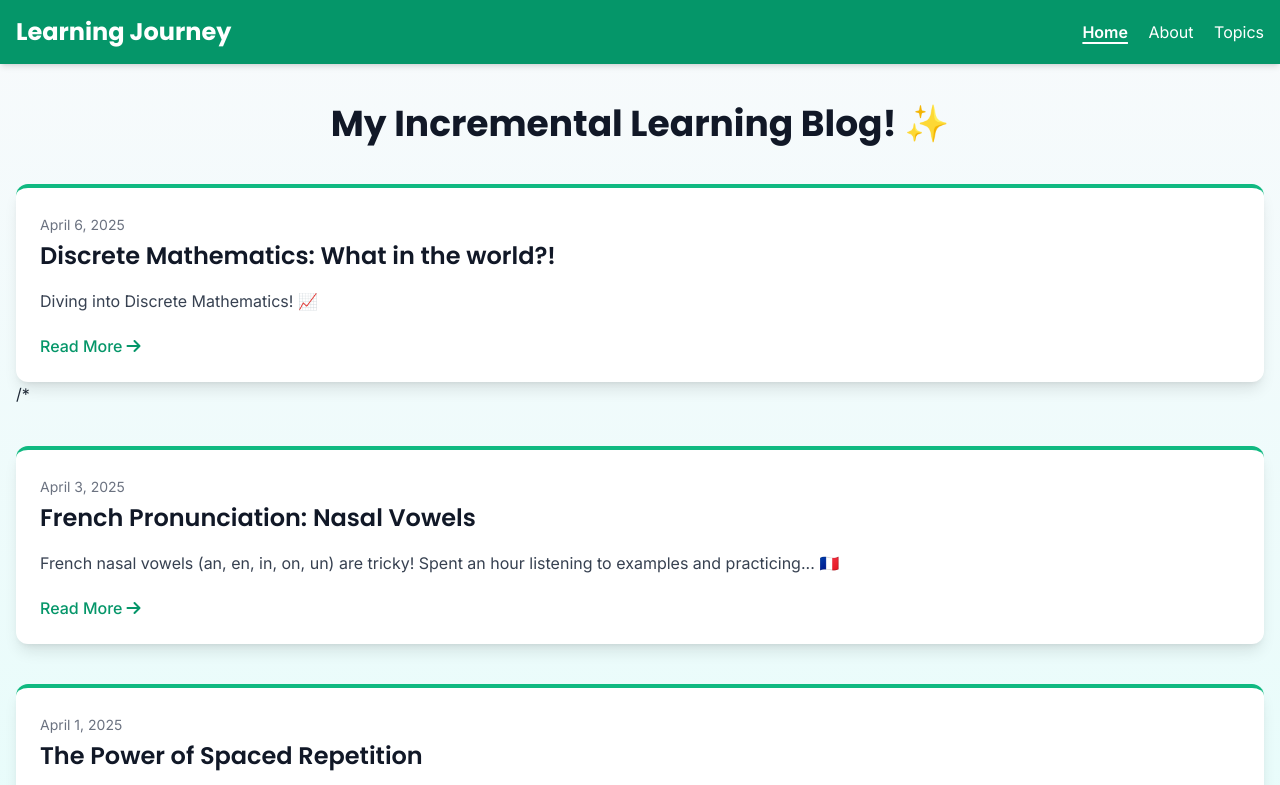
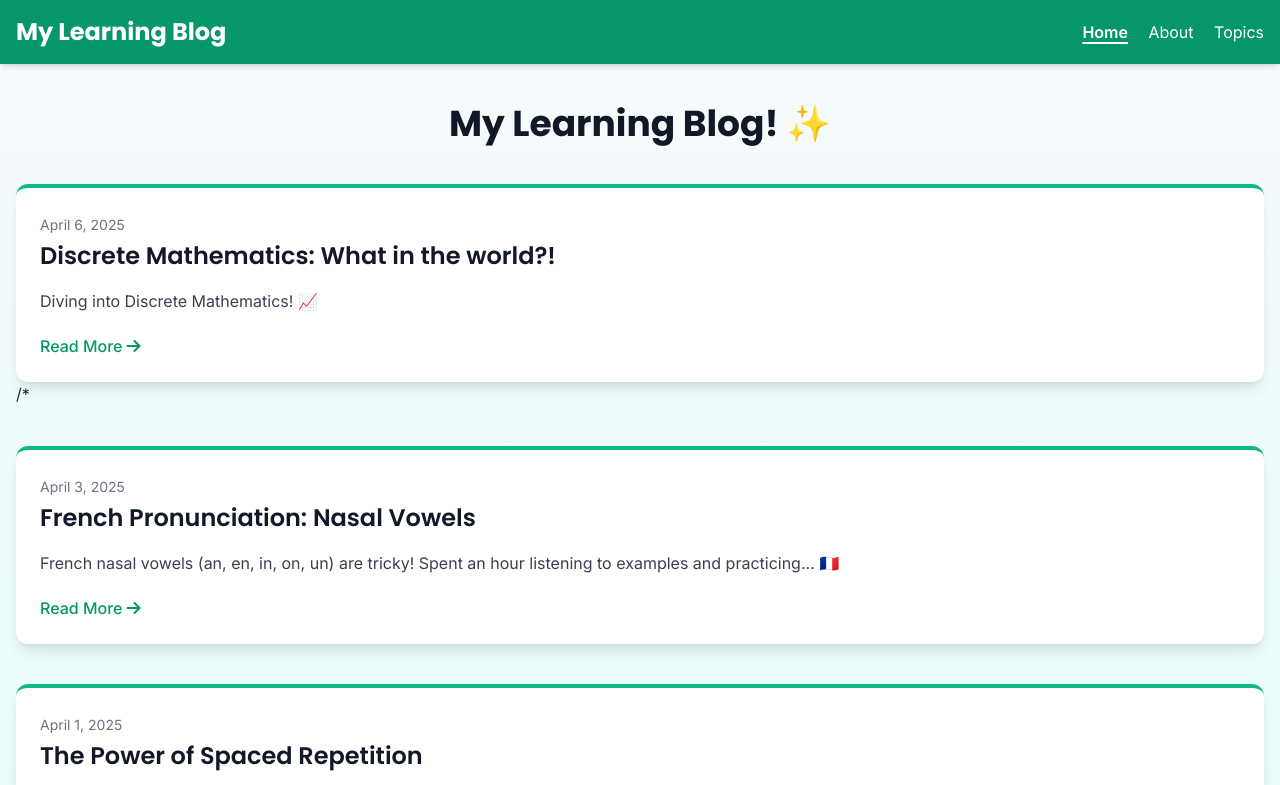
Before and after one commit to zerotrustprivacy/learning_blog, a plain HTML site: page index.html in a window 1280 px wide. Shown: the top 785 px of the page. Drawn offline with nearby package versions, Linux system fonts and the light colour scheme.

Commit message:
Update index.html

```diff
--- a/index.html
+++ b/index.html
@@ -3,7 +3,7 @@
 <head>
     <meta charset="UTF-8">
     <meta name="viewport" content="width=device-width, initial-scale=1.0">
-    <title>My Learning Journey - Fun Edition!</title>
+    <title>My Learning Blog</title>
     <script src="https://cdn.tailwindcss.com"></script>
     <link rel="stylesheet" href="https://cdnjs.cloudflare.com/ajax/libs/font-awesome/6.5.2/css/all.min.css" integrity="sha512-SnH5WK+bZxgPHs44uWIX+LLJAJ9/2PkPKZ5QiAj6Ta86w+fsb2TkcmfRyVX3pBnMFcV7oQPJkl9QevSCWr3W6A==" crossorigin="anonymous" referrerpolicy="no-referrer" />
     <link rel="preconnect" href="https://fonts.googleapis.com">
@@ -50,7 +50,7 @@
 
     <header class="bg-accent-600 shadow-md sticky top-0 z-10">
         <nav class="container mx-auto px-4 py-4 flex justify-between items-center">
-            <a href="index.html" class="text-2xl font-bold text-white font-heading">Learning Journey</a>
+            <a href="index.html" class="text-2xl font-bold text-white font-heading">My Learning Blog</a>
             <div class="space-x-4">
                 <a href="index.html" class="text-white hover:text-accent-100 transition-colors duration-200 nav-active" aria-current="page">Home</a>
                 <a href="about.html" class="text-white hover:text-accent-100 transition-colors duration-200">About</a>
@@ -61,7 +61,7 @@
 
     <main class="container mx-auto px-4 py-10">
         <h1 class="text-4xl font-bold mb-10 text-center text-gray-900 font-heading">
-           My Incremental Learning Blog! ✨
+           My Learning Blog! ✨
         </h1>
 
         <div class="space-y-10">
```
